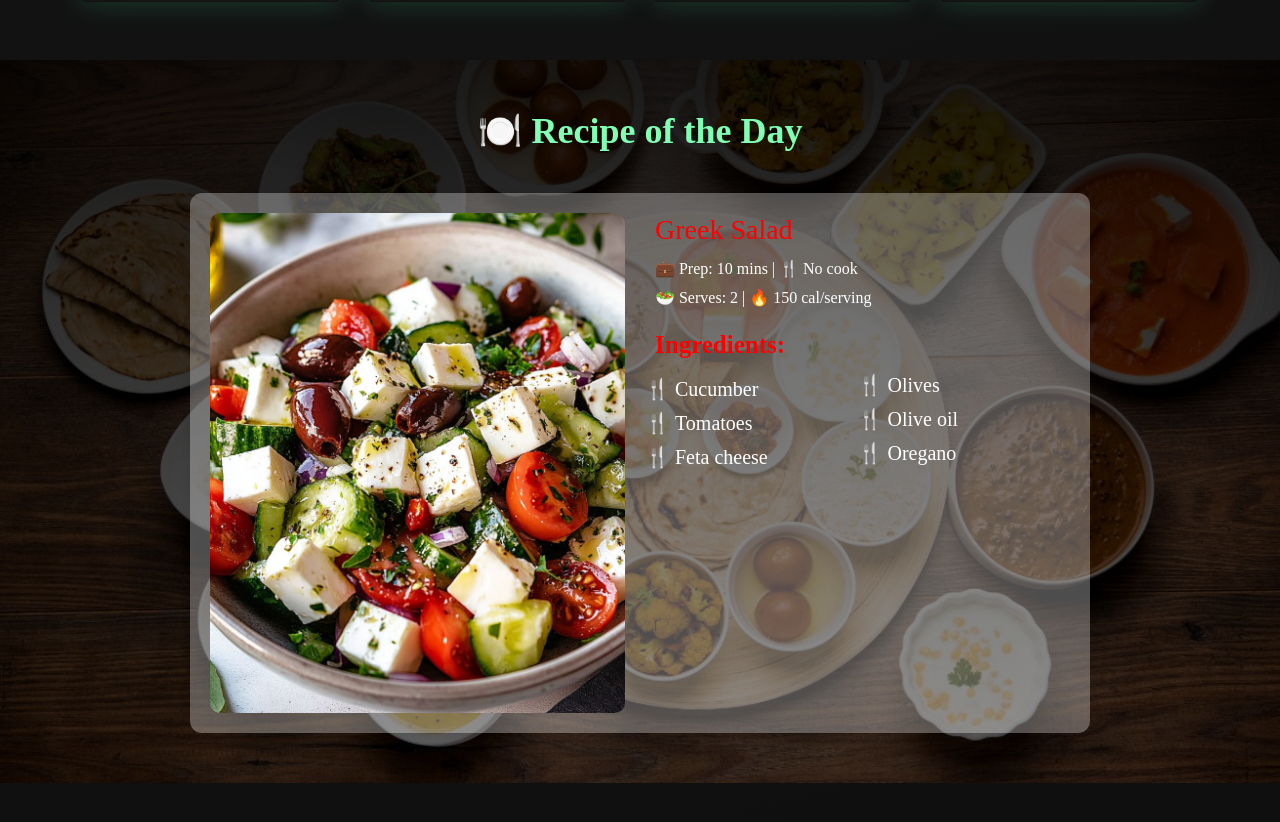
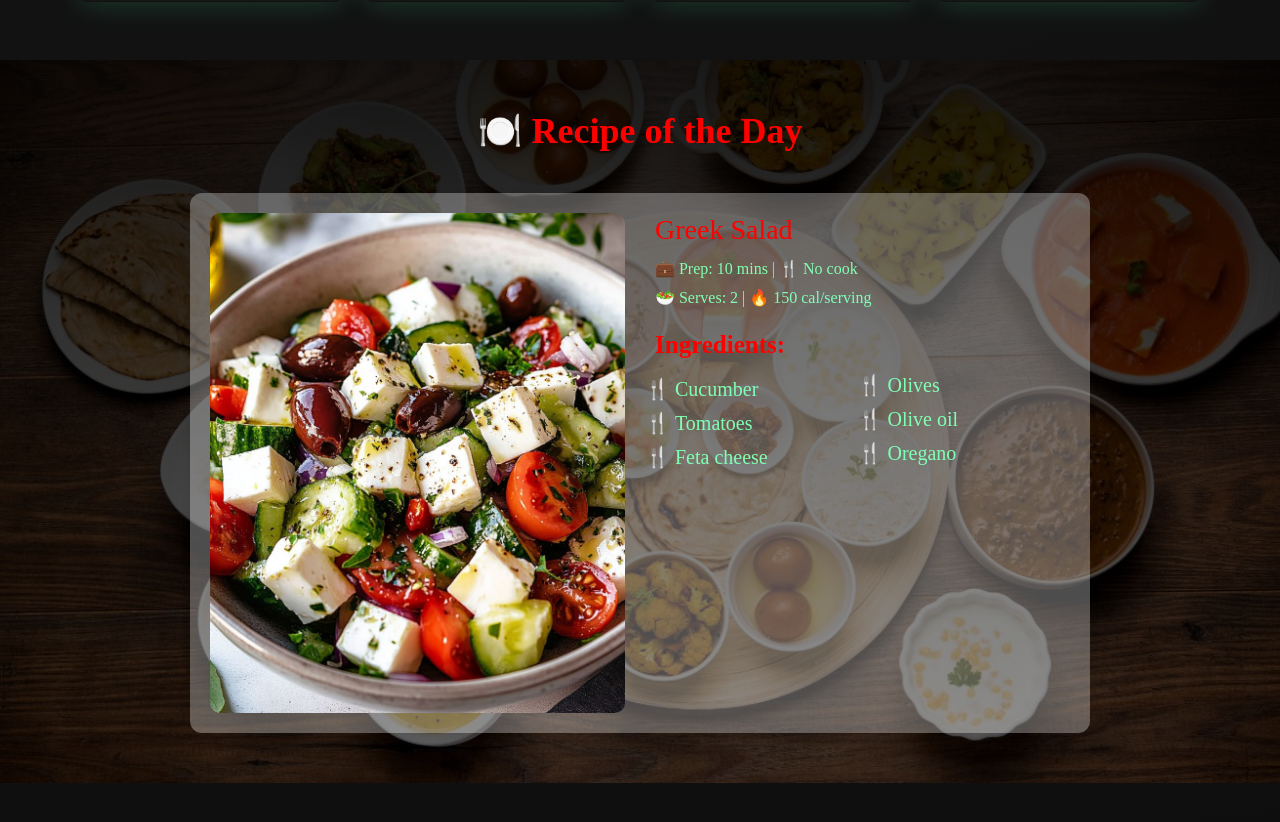
Before and after one commit to Mahdia-123/recipe-nutrition-helper, a React (Vite) app: page / in a window 1280 px wide. Shown: the part 2413-3235 px from the top of the page. Built offline with nearby package versions, Linux system fonts and the light colour scheme; a web font is replaced by a local one.

Commit message:
Fixed CSS background images and adjusted layout

```diff
--- a/src/MealOfTheDay.css
+++ b/src/MealOfTheDay.css
@@ -15,7 +15,7 @@
 }
 
 .meal-of-day h1 {
-  color: #80ffb4;
+  color: red;
   font-size: 36px;
   font-weight: bold;
   margin-bottom: 40px;
@@ -53,7 +53,7 @@
 .prep-info p {
   font-size: 16px;
   margin: 5px 0;
-  color: white;
+  color: #80ffb4;
 }
 
 .meal-details h3 {
@@ -68,7 +68,7 @@
   padding-left: 20px;
   margin-top: 10px;
   font-size: 20px;
-  color: white;
+  color: #80ffb4;
   columns: 2;
   column-gap: 30px;
 }
```
